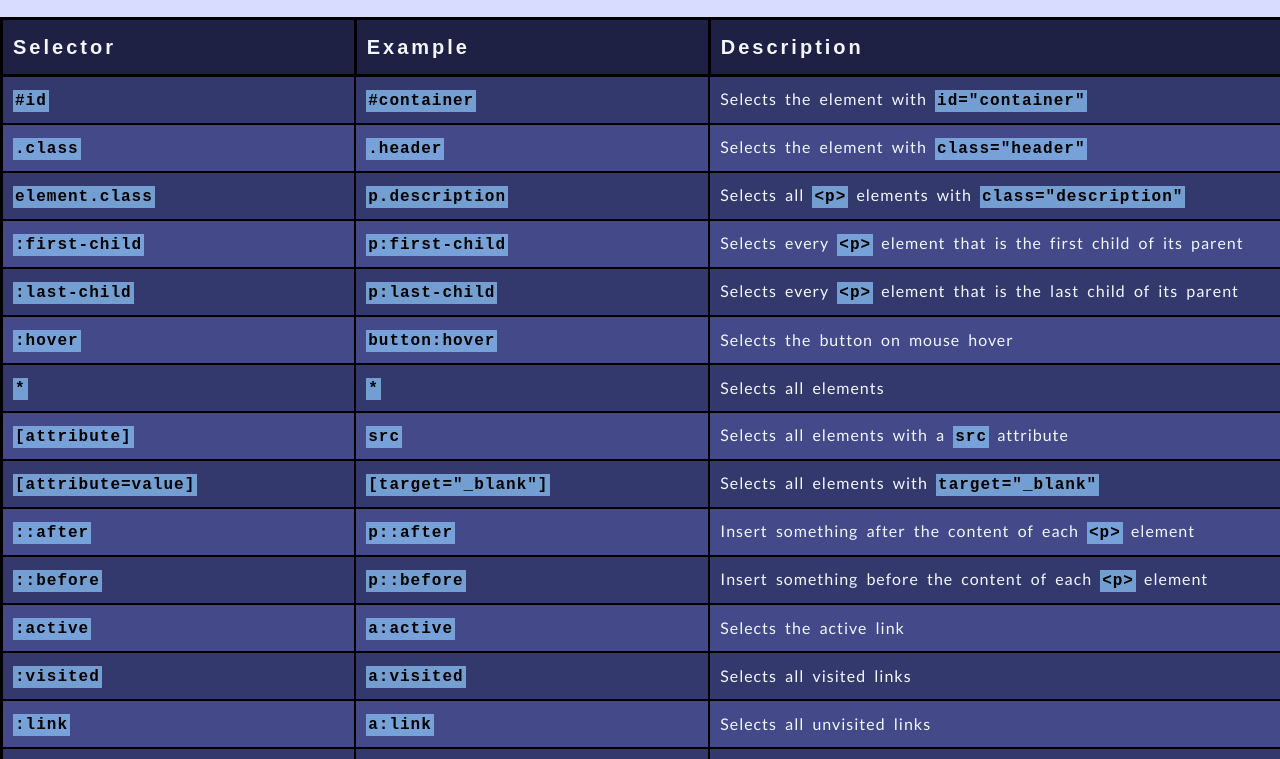
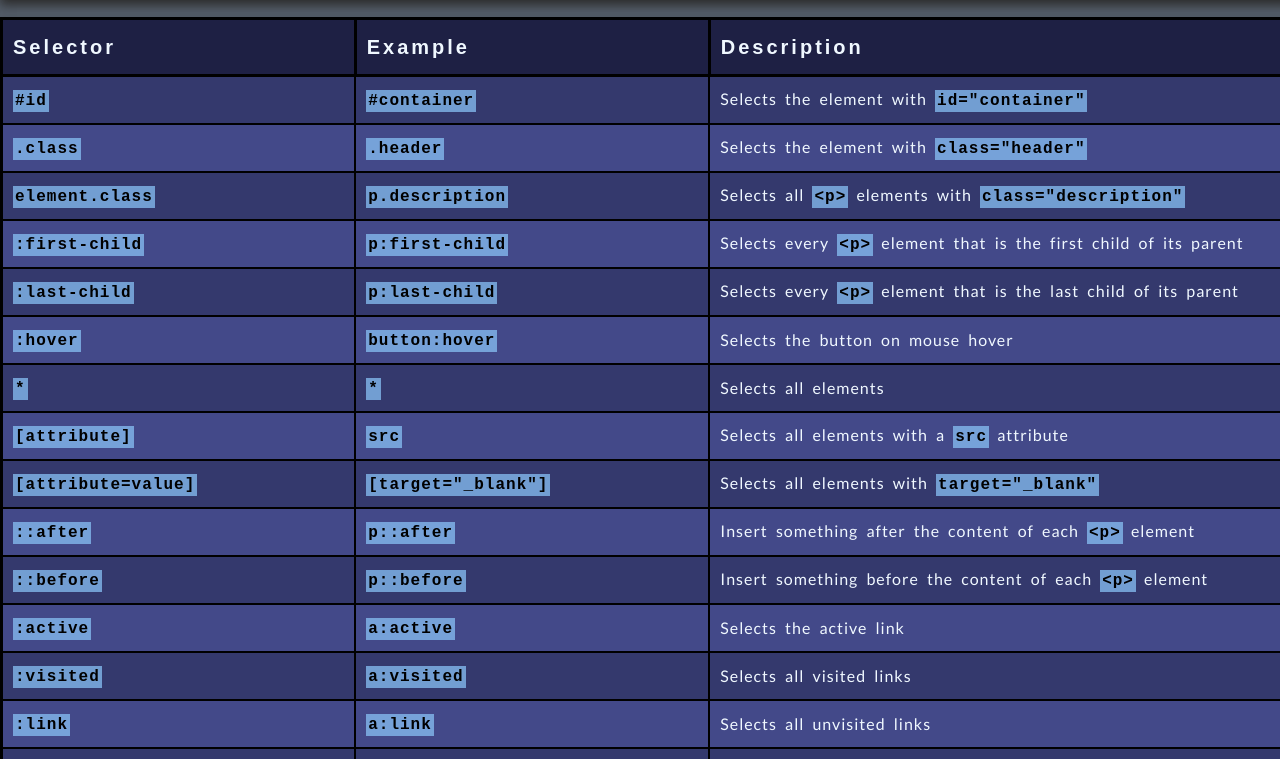
Before and after one commit to zumbeto/html-css-cheatsheet-starting, a plain HTML site: page index.html in a window 1280 px wide. Shown: the part 118-877 px from the top of the page. Drawn offline with Linux system fonts and the light colour scheme.

Commit message:
Changed background-color

```diff
--- a/styles.css
+++ b/styles.css
@@ -38,6 +38,7 @@ table {
     background-color: rgb(52, 57, 109);
     border: .3rem solid #000000;
     width: 140rem;
+    box-shadow: 0 .8rem 1rem rgb(43, 43, 43);
 }
 
 tr, th {
@@ -69,7 +70,7 @@ td {
 .container {
     width: 100vw;
     height: 100%;
-    background-color: rgb(216, 220, 255);
+    background-color: #535c68;
     padding-bottom: 2.5rem;
 }
 
@@ -90,6 +91,7 @@ td {
     color: aliceblue;
     background-color: rgb(30, 32, 68);
     border: .2rem solid #000000;
+    box-shadow: 0 .8rem 1rem rgb(43, 43, 43);
 }
 
 span.code {
```
